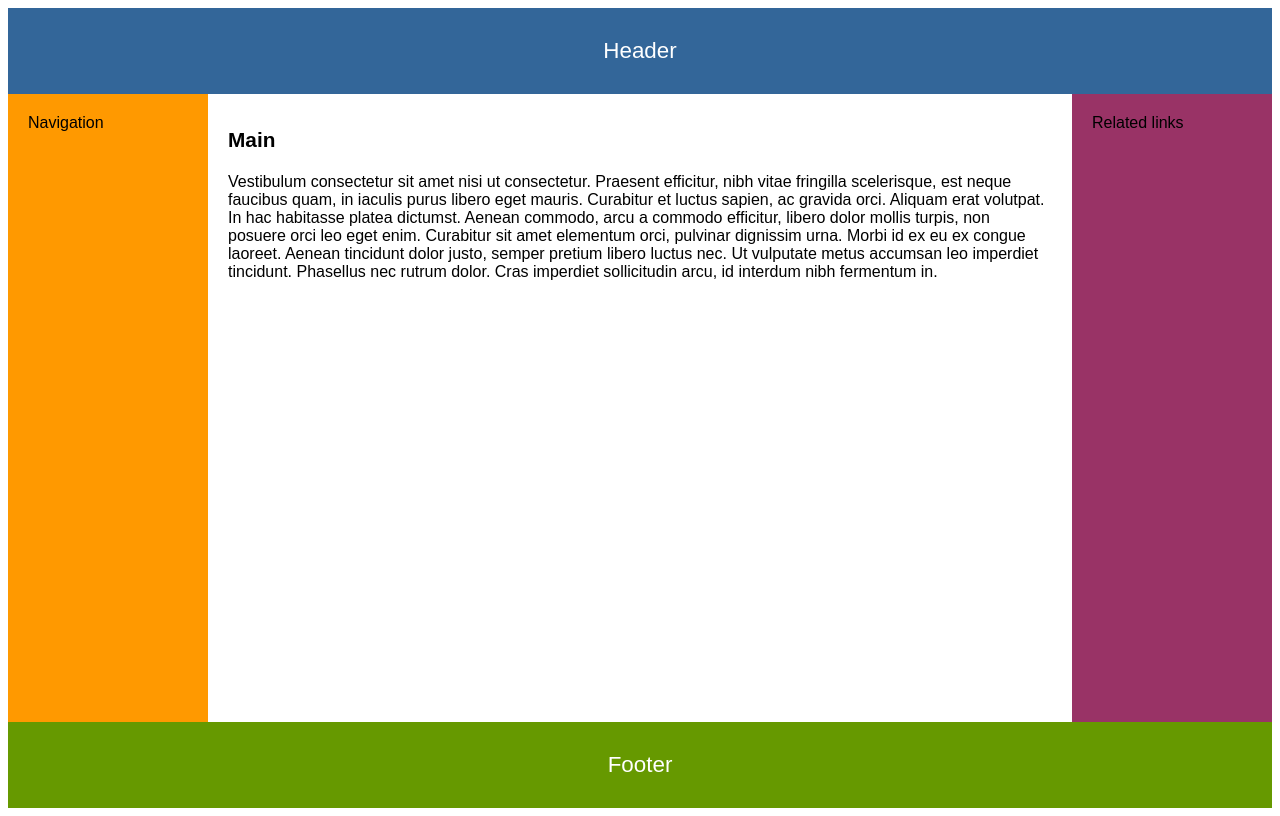
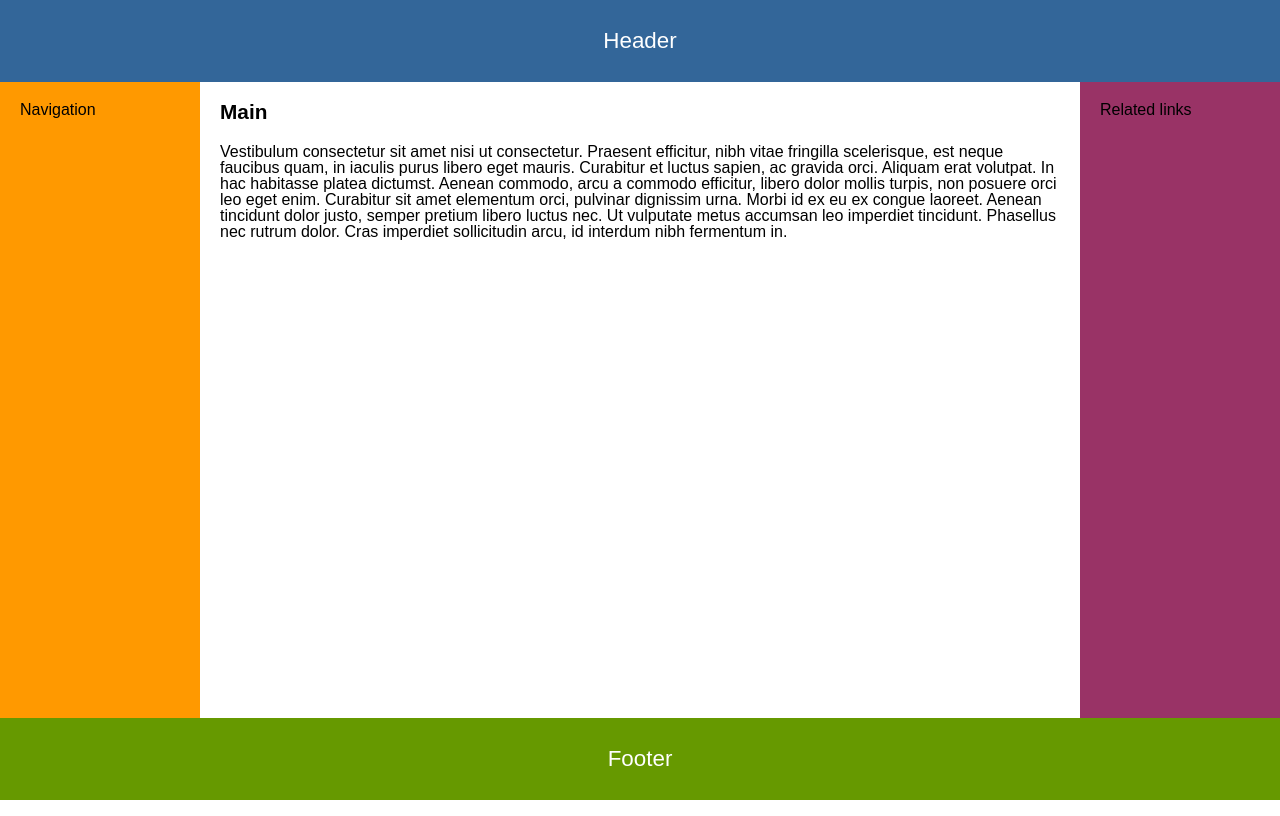
Before and after one commit to Zomega/zomega.github.io, a plain HTML site: page index.html in a window 1280 px wide. Drawn offline with Linux system fonts and the light colour scheme.

Commit message:
Include resetting so things don't have margin.

```diff
--- a/styles.css
+++ b/styles.css
@@ -1,3 +1,55 @@
+html, body, div, span, applet, object, iframe,
+h1, h2, h3, h4, h5, h6, p, blockquote, pre,
+a, abbr, acronym, address, big, cite, code,
+del, dfn, em, img, ins, kbd, q, s, samp,
+small, strike, strong, sub, sup, tt, var,
+b, u, i, center,
+dl, dt, dd, ol, ul, li,
+fieldset, form, label, legend,
+table, caption, tbody, tfoot, thead, tr, th, td,
+article, aside, canvas, details, embed,
+figure, figcaption, footer, header, hgroup,
+menu, nav, output, ruby, section, summary,
+time, mark, audio, video {
+	margin: 0;
+	padding: 0;
+	border: 0;
+	font-size: 100%;
+	font: inherit;
+	vertical-align: baseline;
+}
+/* HTML5 display-role reset for older browsers */
+article, aside, details, figcaption, figure,
+footer, header, hgroup, menu, nav, section {
+	display: block;
+}
+body {
+	line-height: 1;
+}
+ol, ul {
+	list-style: none;
+}
+blockquote, q {
+	quotes: none;
+}
+blockquote:before, blockquote:after,
+q:before, q:after {
+	content: '';
+	content: none;
+}
+table {
+	border-collapse: collapse;
+	border-spacing: 0;
+}
+
+/* apply a natural box layout model to all elements, but allowing components to change */
+html {
+  box-sizing: border-box;
+}
+*, *:before, *:after {
+  box-sizing: inherit;
+}
+
 body {
   font-family: arial;
 }
```
Also changed, not shown: index.html (+0 -1 lines).
